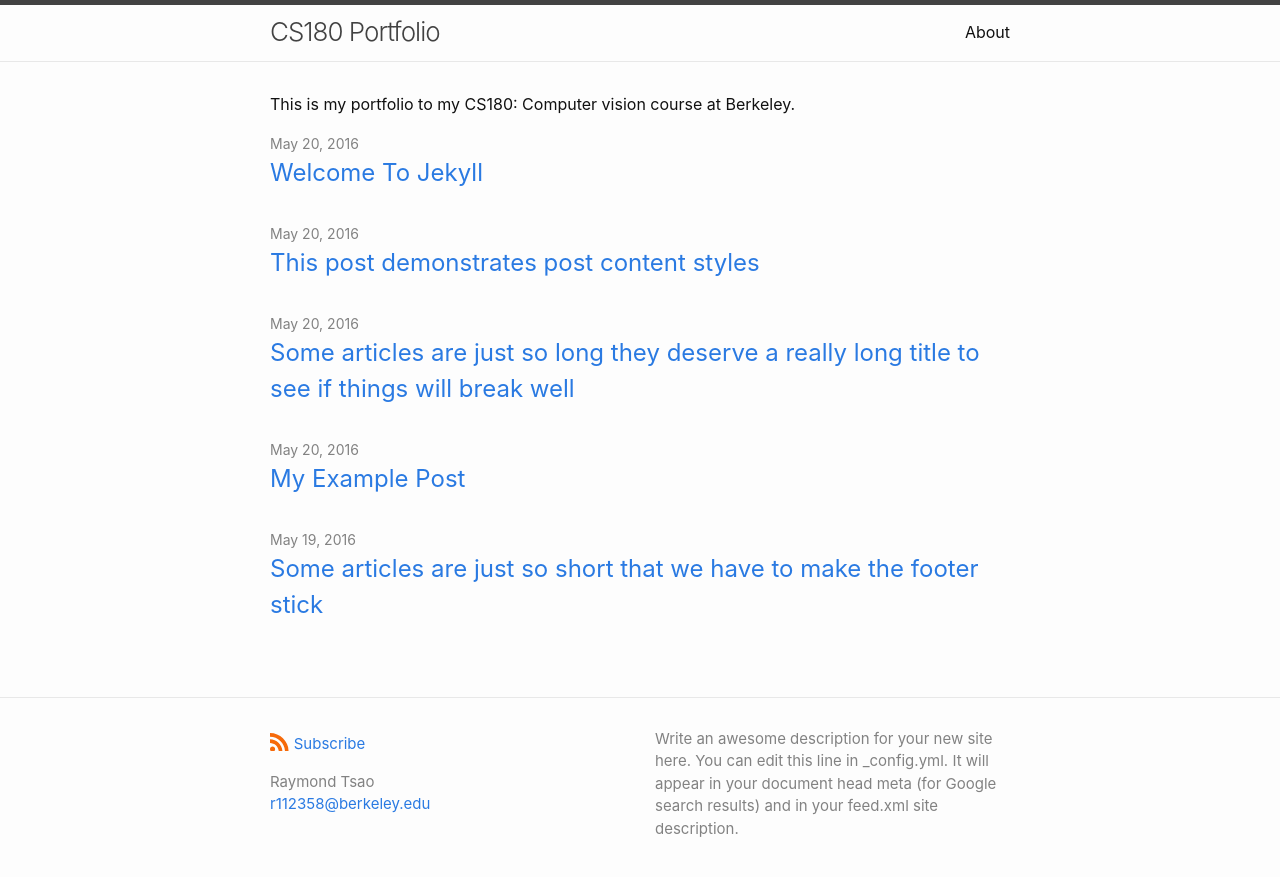
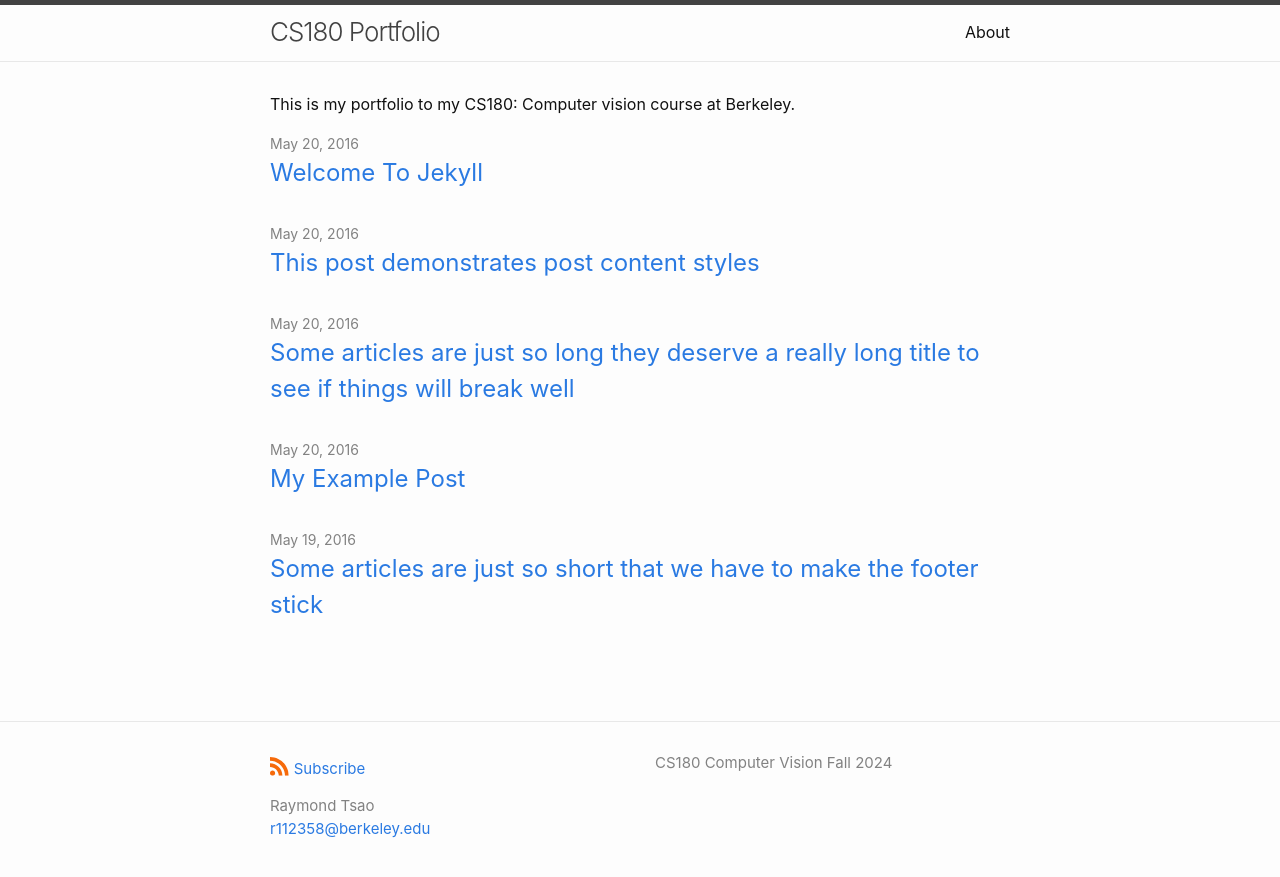
Before and after one commit to Raymond112514/cs180, a Jekyll site: the page built from index.md, in a window 1280 px wide. Shown: the top 877 px of the page. Built offline with Jekyll 4.4.1, drawn with Linux system fonts in a browser that asks for light colours.

Commit message:
Update _config.yml

```diff
--- a/_config.yml
+++ b/_config.yml
@@ -6,9 +6,7 @@
 # The `>` after `description:` means to ignore line-breaks until next key.
 # If you want to omit the line-break after the end of text, use `>-` instead.
 description: >
-  Write an awesome description for your new site here. You can edit this line
-  in _config.yml. It will appear in your document head meta (for Google search
-  results) and in your feed.xml site description.
+  CS180 Computer Vision Fall 2024
 
 # Build settings
 
```
